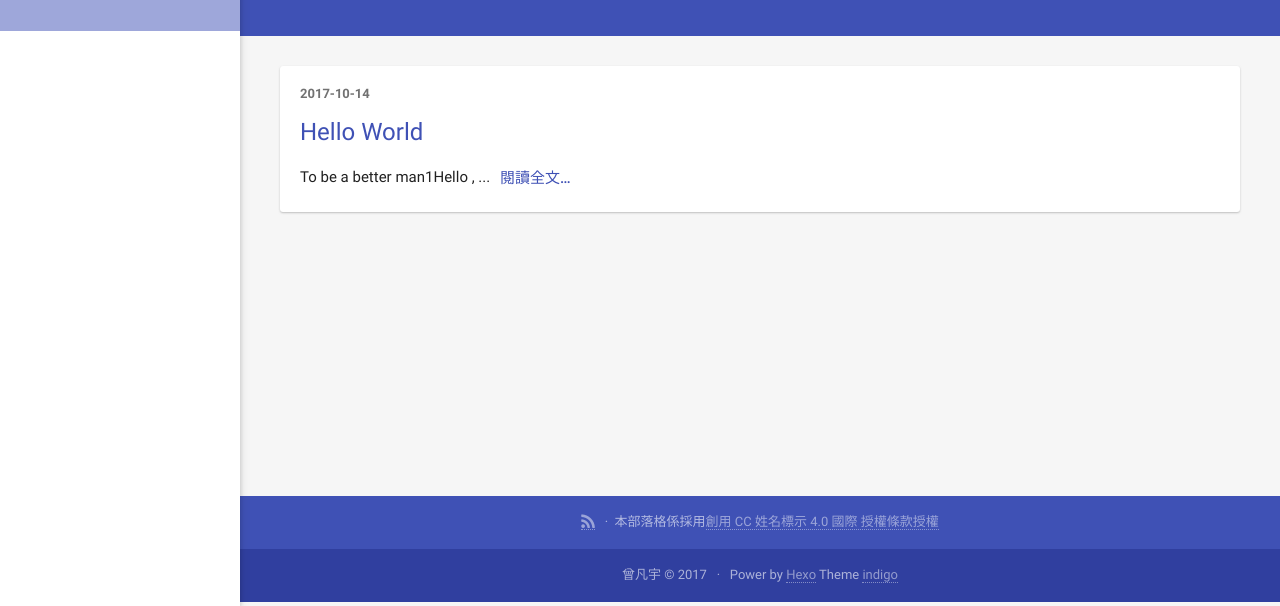
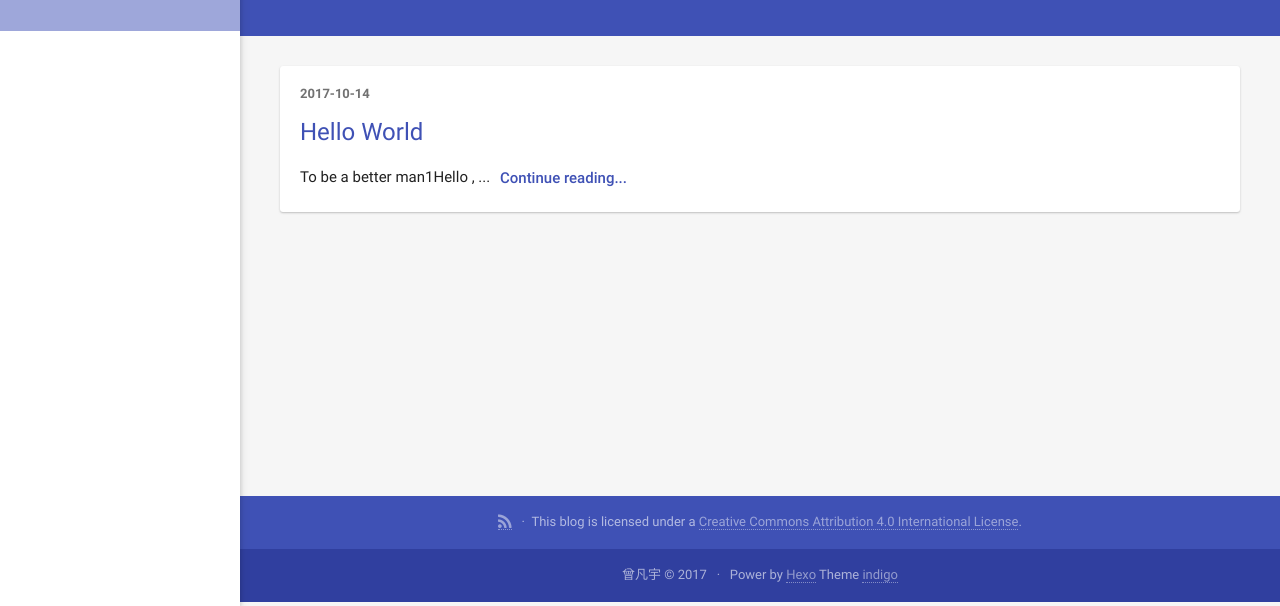
Before and after one commit to zengfanyu/zengfanyu.github.io, a plain HTML site: page index.html in a window 1280 px wide. Shown: the part 194-800 px from the top of the page. Drawn offline with Linux system fonts and the light colour scheme; a script that the page names is missing.

Commit message:
Site updated: 2017-10-18 17:00:39

```diff
--- a/index.html
+++ b/index.html
@@ -126,7 +126,7 @@
 
 
         <a href="/2017/10/14/hello-world/" class="post-more waves-effect waves-button">
-            閱讀全文…
+            Continue reading...
         </a>
     </div>
 
@@ -148,7 +148,7 @@
 
                 <span><a href="/atom.xml" target="_blank" class="rss" title="rss"><i class="icon icon-lg icon-rss"></i></a></span>
 
-            <span>本部落格係採用<a rel="license" href="https://creativecommons.org/licenses/by/4.0/deed.zh_TW">創用 CC 姓名標示 4.0 國際 授權條款授權</a></span>
+            <span>This blog is licensed under a <a rel="license" href="https://creativecommons.org/licenses/by/4.0/">Creative Commons Attribution 4.0 International License</a>.</span>
         </p>
     </div>
     <div class="bottom">
```
Also changed, not shown: 2017/10/14/hello-world/index.html (+1 -1 lines), android_tools/index.html (+1 -1 lines), archives/2017/10/index.html (+1 -1 lines), archives/2017/index.html (+1 -1 lines), archives/index.html (+1 -1 lines), categories/index.html (+2 -2 lines), tags/index.html (+2 -2 lines).
